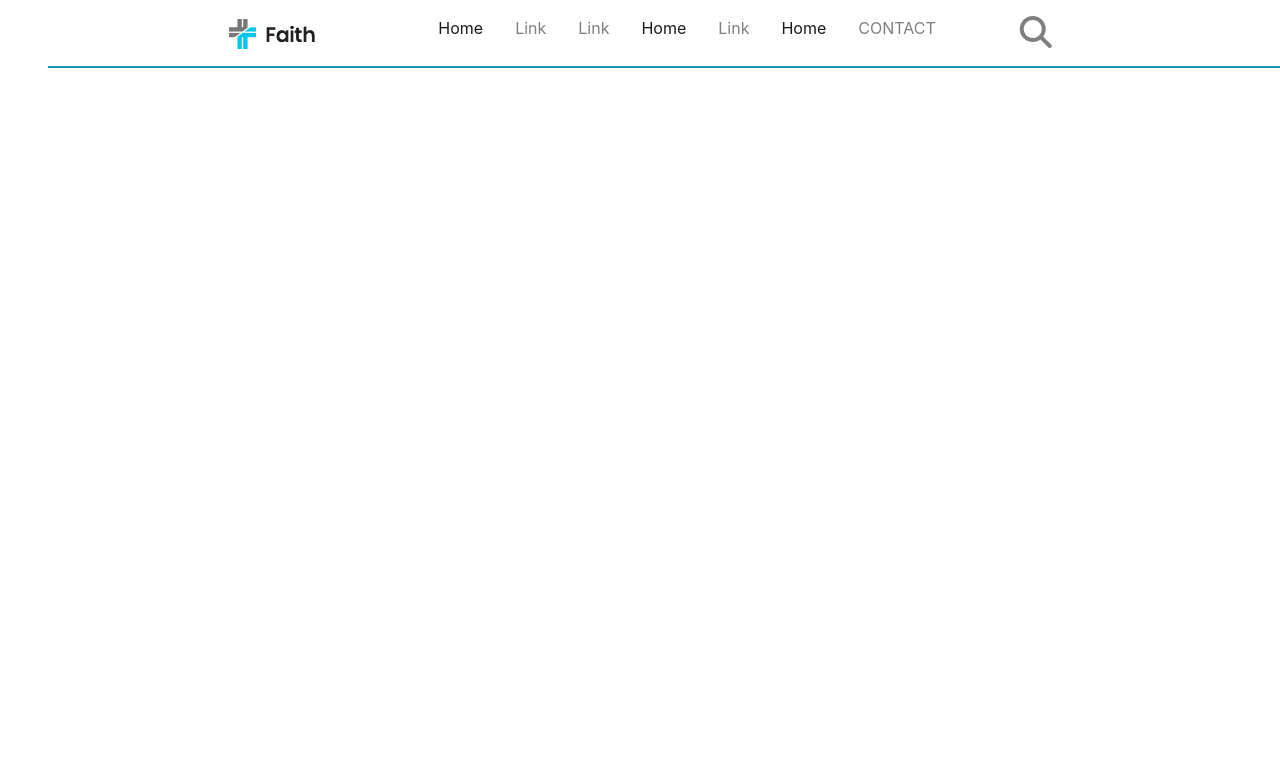
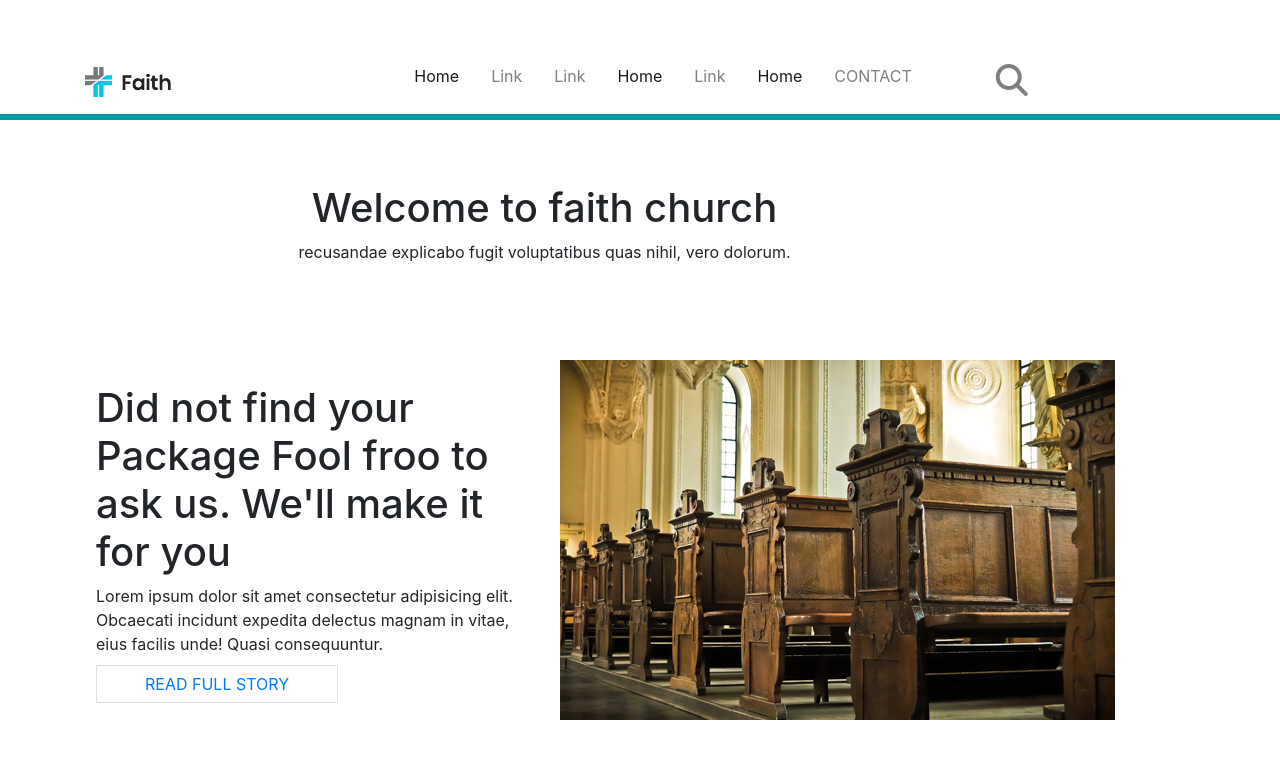
Before and after one commit to rblm1107/repo-produit, a website: page index.html in a window 1280 px wide. Drawn offline with nearby package versions, Linux system fonts and the light colour scheme.

Commit message:
add section 1

```diff
--- a/index.html
+++ b/index.html
@@ -9,12 +9,11 @@
     <link rel="stylesheet" href="./node_modules/@fortawesome/fontawesome-free/css/all.min.css">
     <link rel="stylesheet" href="./public/css/style.css">
 
-    <style>
-    </style>
 </head>
-<body class="pl-5">
-    <nav class="navbar navbar-expand-lg navbar-light border-bottom border-info border-5">
-     <div class="container w-75">
+
+<body>
+    <nav class="navbar navbar-expand-lg navbar-light ">
+     <div class="container pt-5 ">
         <a class="navbar-brand" href="#"><img src="./public/images/logo.png" alt=""></a>
         <button class="navbar-toggler" type="button" data-toggle="collapse" data-target="#navbarSupportedContent" aria-controls="navbarSupportedContent" aria-expanded="false" aria-label="Toggle navigation">
           <span class="navbar-toggler-icon"></span>
@@ -51,7 +50,21 @@
          </div>
         </div>
     </nav>
-    <hr class="pt-0 mt-0 bg-info">
+    <hr class="mt-0 pt-0">
+    <section class="content">
+     <div class="container w-75 ml-5 pl-5">
+      <h1 class="text-center  pt-5">Welcome to faith church</h1>
+      <p class="text-center">recusandae explicabo fugit voluptatibus quas nihil, vero dolorum.</p>
+      <div class="row justify-content-center my-5 py-5">
+        <div class="col-6 align-self-center">
+           <h1>Did not find your Package Fool froo to ask us. We'll make it for you</h1>
+           <p>Lorem ipsum dolor sit amet consectetur adipisicing elit. Obcaecati incidunt expedita delectus magnam in vitae, eius facilis unde! Quasi consequuntur.</p>
+           <a class="border border-5 px-5 py-2" href="">READ FULL STORY</a>
+        </div>
+        <div class="col-6 align-self-center"><img src="./public/images/about.jpg" alt=""></div>
+      </div>
+     </div>
+    </section>
 
 </body>
 </html>
--- a/src/sass/style.sass
+++ b/src/sass/style.sass
@@ -0,0 +1,5 @@
+$color: #09a
+
+hr
+    height: 5px
+    background-color: $color
```
Also changed, not shown: package.json (added, +25 -0 lines), public/css/style.css, 3 other files.
